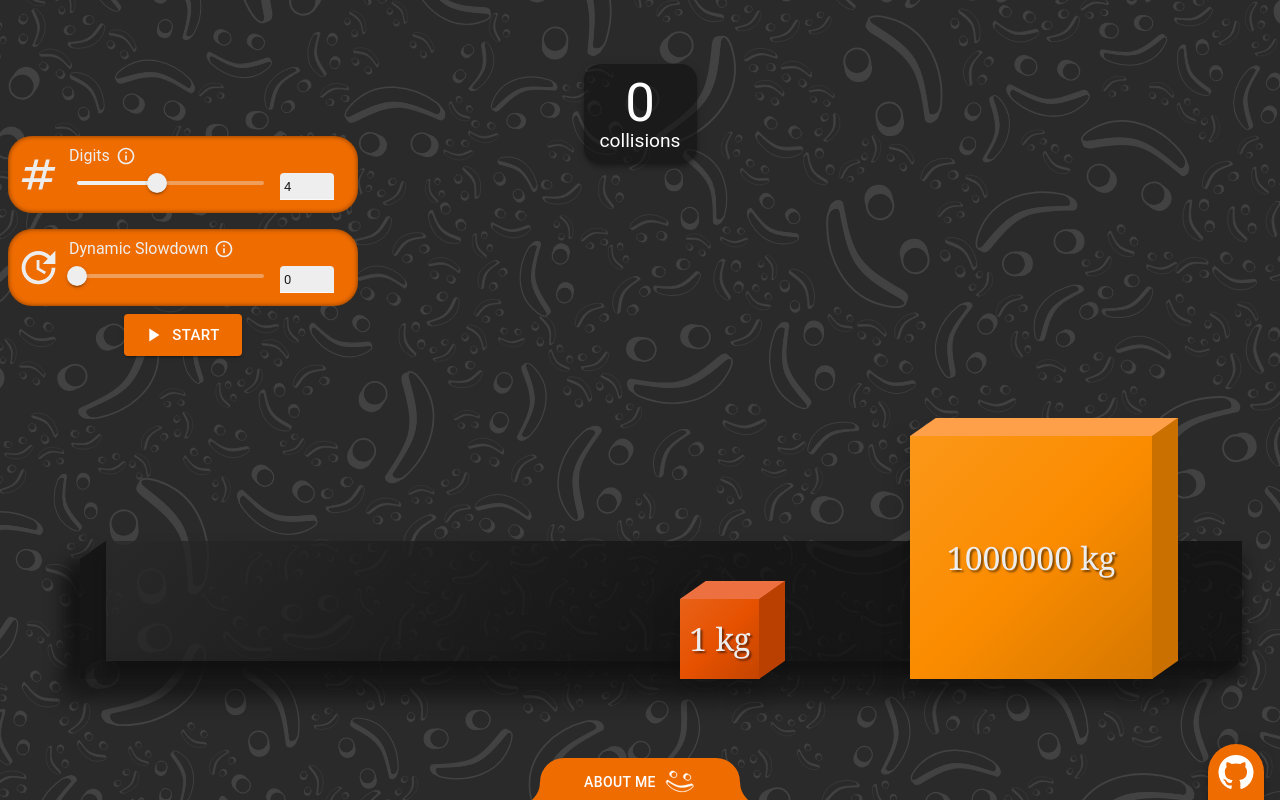
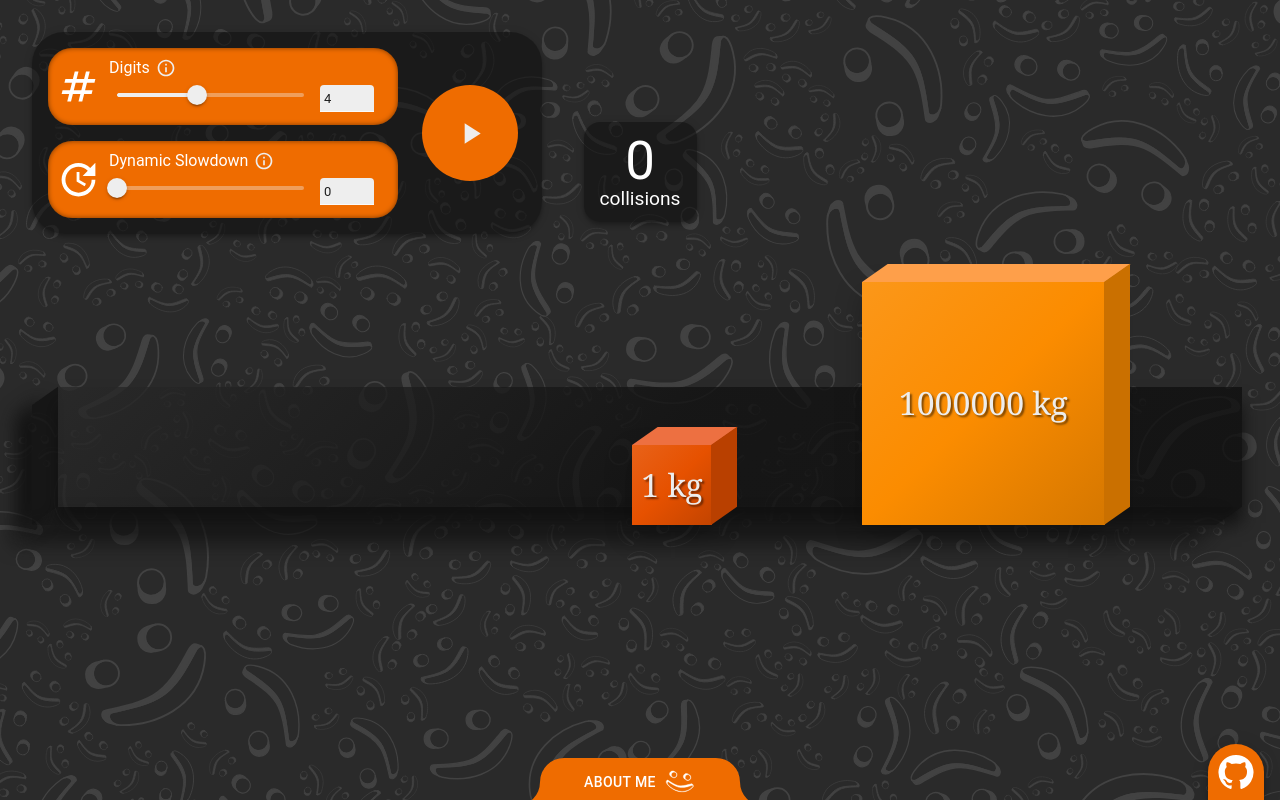
Before and after one commit to fynnbrem/homepage, a Next.js app: page /pi-collider in a window 1280 px wide. Built offline with nearby package versions, Linux system fonts and the light colour scheme.

Commit message:
Styled the configuration box and shifted some layout.

```diff
--- /dev/null
+++ b/app/pi-collider/Config.tsx
@@ -0,0 +1,132 @@
+import { alpha, IconButton, Paper, Stack, Tooltip } from "@mui/material"
+import NumberConfigure from "@/app/arena/world-configure/components/NumberConfigure"
+import NumbersIcon from "@mui/icons-material/Numbers"
+import { PlayArrow, Update } from "@mui/icons-material"
+import { theme } from "@/app/lib/theme"
+import React from "react"
+import { WorldConfigure } from "@/app/arena/world-configure/WorldConfigure"
+
+/**
+ * The configuration component for the simulation.
+ *
+ * Contains:
+ *  - Digit Slider
+ *      for the amount of digits of Pi to generate.
+ *  - Dynamic Time Scale Slider
+ *      for the dynamic slowdown.
+ *  - Start Button
+ *      to start the simulation with the current config.
+ */
+export function Config(props: {
+    digitState: [number, (v: number) => void]
+    slowdownState: [number, (v: number) => void]
+    onStart: () => void
+}) {
+    return (
+        <Paper
+            sx={{
+                background: alpha(theme.palette.background.default, 0.6),
+                borderRadius: 8,
+                padding: 1,
+                height: "100%",
+                width: "fit-content",
+                marginTop: 4,
+                marginLeft: 4,
+                marginBottom: 2,
+                            }}
+            elevation={4}
+        >
+            <ConfigContent {...props}/>
+        </Paper>
+    )
+}
+
+function ConfigContent(props: {
+    digitState: [number, (v: number) => void]
+    slowdownState: [number, (v: number) => void]
+    onStart: () => void
+}) {
+    return (
+        <Stack
+            direction={"row"}
+            alignItems={"center"}
+        >
+            <Stack
+                direction={"column"}
+                sx={{
+                    alignItems: "center",
+                    width: "fit-content",
+                }}
+            >
+                {/*Digit Slider*/}
+                <NumberConfigure
+                    title="Digits"
+                    variant={"slider"}
+                    min={1}
+                    // We limit this at 8 as it's a nice number, and the next nice number (10) already takes extremely long to calculate.
+                    max={8}
+                    icon={<NumbersIcon sx={{ fontSize: 45 }} />}
+                    tooltip={
+                        <>
+                            The number of digits of π to calculate. Each
+                            additional digit increases the weight of the larger
+                            block by a factor of 100 to give the desired result.
+                            <br />
+                            <br />
+                            Be aware that every extra digit equals an increase
+                            by the factor 10 to the collision count, resulting
+                            in heavy computation load for high numbers.
+                        </>
+                    }
+                    sliderValue={props.digitState[0]}
+                    onSliderChange={props.digitState[1]}
+                    precision={0}
+                />
+                {/*Dynamic Time Slowdown Slider*/}
+                <NumberConfigure
+                    title="Dynamic Slowdown"
+                    variant={"slider"}
+                    min={0}
+                    max={3}
+                    icon={<Update sx={{ fontSize: 45 }} />}
+                    tooltip={
+                        <>
+                            Dynamically slow down time as the collisions per
+                            second increase, so you can see in more detail what
+                            is happening.
+                            <br />
+                            <br />
+                            This does not affect the result, but you will see
+                            the blocks moving faster or slower than they
+                            actually would.
+                        </>
+                    }
+                    sliderValue={props.slowdownState[0]}
+                    onSliderChange={props.slowdownState[1]}
+                    precision={0}
+                />
+            </Stack>
+            {/*Start Button*/}
+            <Tooltip
+                title={"Restart the simulation with the current configuration."}
+            >
+                <IconButton
+                    size={"large"}
+                    onClick={props.onStart}
+                    sx={{
+                        width: 96,
+                        height: 96,
+                        backgroundColor: theme.palette.primary.main,
+                        "&:hover": {
+                            backgroundColor: theme.palette.primary.dark,
+                        },
+                        margin: 2,
+                    }}
+                    color={"secondary"}
+                >
+                    <PlayArrow fontSize={"large"} />
+                </IconButton>
+            </Tooltip>
+        </Stack>
+    )
+}
--- a/app/pi-collider/CounterBox.tsx
+++ b/app/pi-collider/CounterBox.tsx
@@ -5,11 +5,12 @@ import { GrowCounter, GrowCounterHandle } from "@/app/pi-collider/GrowCounter"
 
 /**
  * A floating box with a counter that grows with the growth rate of its number.
- * It has a fixed height, but will visually overflow downwards as the counter grows.
- * It also floats on z-index 999 to render above the content it counts for.
+ * It has a no layout height, but will visually overflow downwards as the counter grows.
  *
  * @param props.ref
- *  A handle to increment the counter.
+ *  The handle to control the counter.
+ *  `.increment` will increment the counter and grow it.
+ *  `.update` will set the value without growth.
  */
 export function CounterBox(props: {
     ref: React.RefObject<GrowCounterHandle>
@@ -19,13 +20,13 @@ export function CounterBox(props: {
         <Box
             sx={{
                 position: "relative",
-                height: 10,
+                height: 0,
                 display: "flex",
                 justifyContent: "center",
                 overflow: "visible",
-                padding: 8,
                 width: "100%",
-                zIndex: zIndex.counter
+                zIndex: zIndex.counter,
+                bottom: 128,
             }}
         >
             <Paper
@@ -46,9 +47,9 @@ export function CounterBox(props: {
                         ["box-shadow", "background-color"],
                         {
                             duration: theme.transitions.duration.standard,
-                            easing: theme.transitions.easing.easeInOut
-                        }
-                    )
+                            easing: theme.transitions.easing.easeInOut,
+                        },
+                    ),
                 }}
                 elevation={props.isFinal ? 12 : 4}
             >
--- a/app/pi-collider/page.tsx
+++ b/app/pi-collider/page.tsx
@@ -1,6 +1,6 @@
 "use client"
 import React, { useCallback, useEffect, useRef, useState } from "react"
-import { Box, Button } from "@mui/material"
+import { Box } from "@mui/material"
 import SparkCanvas from "@/app/pi-collider/BurstCanvas"
 import { randomInt } from "@/app/lib/math"
 import { BlockConfig, CollisionRecord } from "@/app/pi-collider/collisions"
@@ -9,13 +9,11 @@ import {
     calculatePosition,
     interpolatePosition,
 } from "@/app/lib/physics/movement"
-import NumbersIcon from "@mui/icons-material/Numbers"
-import NumberConfigure from "@/app/arena/world-configure/components/NumberConfigure"
-import { PlayArrow, Update } from "@mui/icons-material"
 import { CounterBox } from "@/app/pi-collider/CounterBox"
 import { GrowCounterHandle } from "@/app/pi-collider/GrowCounter"
-import { zIndex } from "@/app/lib/theme"
+import { spacing, theme, zIndex } from "@/app/lib/theme"
 import { CollisionWorkerParams } from "@/app/pi-collider/collisions.worker"
+import { Config } from "@/app/pi-collider/Config"
 
 const timeScale = 100
 const distanceScale = 30
@@ -32,7 +30,7 @@ const sparkBurstLimit = 12
 const flyOutTime = 1500
 // ↑ The time [ms] that the blocks will fly out after their final collision.
 // Sufficient to push them far beyond the viewport.
-const padding = 80
+const padding = 4 * spacing
 
 type SimulationConfig = {
     blockConfig: BlockConfig
@@ -108,90 +106,6 @@ function CollisionBox(props: {
                 blockProps={props.blockProps}
                 distanceScale={distanceScale}
             />
-        </Box>
-    )
-}
-
-/**
- * The configuration component for the simulation.
- *
- * Contains:
- *  - Digit Slider
- *      for the amount of digits of Pi to generate.
- *  - Dynamic Time Scale Slider
- *      for the dynamic slowdown.
- *  - Start Button
- *      to start the simulation with the current config.
- */
-function Config(props: {
-    digitState: [number, (v: number) => void]
-    slowdownState: [number, (v: number) => void]
-    onStart: () => void
-}) {
-    return (
-        <Box
-            sx={{
-                display: "flex",
-                alignItems: "center",
-                flexDirection: "column",
-                width: "fit-content",
-            }}
-        >
-            {/*Digit Slider*/}
-            <NumberConfigure
-                title="Digits"
-                variant={"slider"}
-                min={1}
-                // We limit this at 8 as it's a nice number, and the next nice number (10) already takes extremely long to calculate.
-                max={8}
-                icon={<NumbersIcon sx={{ fontSize: 45 }} />}
-                tooltip={
-                    <>
-                        The number of digits of π to calculate. Each additional
-                        digit increases the weight of the larger block by a
-                        factor of 100 to give the desired result.
-                        <br />
-                        <br />
-                        Be aware that every extra digit equals an increase by
-                        the factor 10 to the collision count, resulting in heavy
-                        computation load for high numbers.
-                    </>
-                }
-                sliderValue={props.digitState[0]}
-                onSliderChange={props.digitState[1]}
-                precision={0}
-            />
-            {/*Dynamic Time Slowdown Slider*/}
-            <NumberConfigure
-                title="Dynamic Slowdown"
-                variant={"slider"}
-                min={0}
-                max={3}
-                icon={<Update sx={{ fontSize: 45 }} />}
-                tooltip={
-                    <>
-                        Dynamically slow down time as the collisions per second
-                        increase, so you can see in more detail what is
-                        happening.
-                        <br />
-                        <br />
-                        This does not affect the result, but you will see the
-                        blocks moving faster or slower than they actually would.
-                    </>
-                }
-                sliderValue={props.slowdownState[0]}
-                onSliderChange={props.slowdownState[1]}
-                precision={0}
-            />
-            {/*Start Button*/}
-            <Button
-                variant={"contained"}
-                startIcon={<PlayArrow />}
-                size={"large"}
-                onClick={props.onStart}
-            >
-                Start
-            </Button>
         </Box>
     )
 }
@@ -479,15 +393,15 @@ export default function PiCollider() {
 
     return (
         <>
-            <CounterBox
-                ref={counterRef}
-                isFinal={isFinal}
+            <Config
+                digitState={[digits, setDigits]}
+                slowdownState={[dynamicSlowdown, setDynamicSlowdown]}
+                onStart={startSimulation}
             />
             <Box>
-                <Config
-                    digitState={[digits, setDigits]}
-                    slowdownState={[dynamicSlowdown, setDynamicSlowdown]}
-                    onStart={startSimulation}
+                <CounterBox
+                    ref={counterRef}
+                    isFinal={isFinal}
                 />
                 <CollisionBox
                     key={processId}
```
Also changed, not shown: app/pi-collider/GOALS.md (+6 -7 lines).
